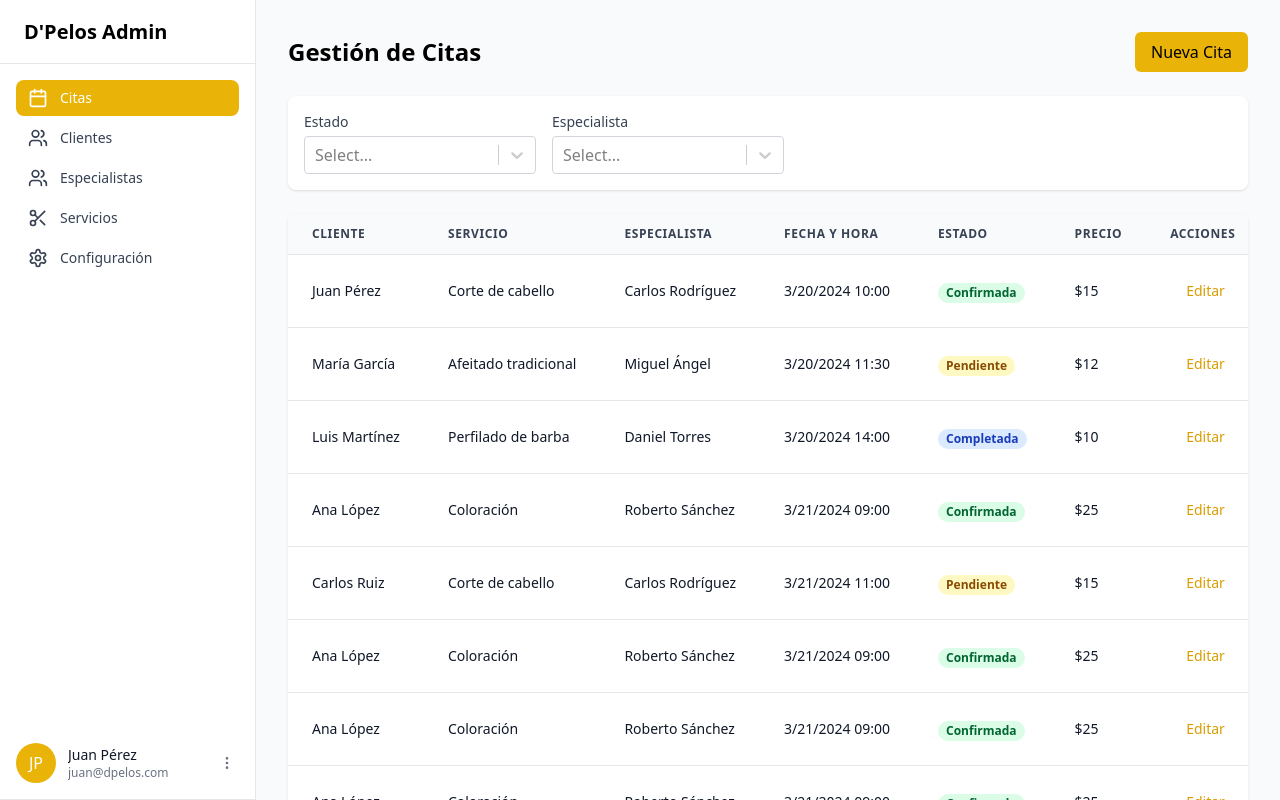
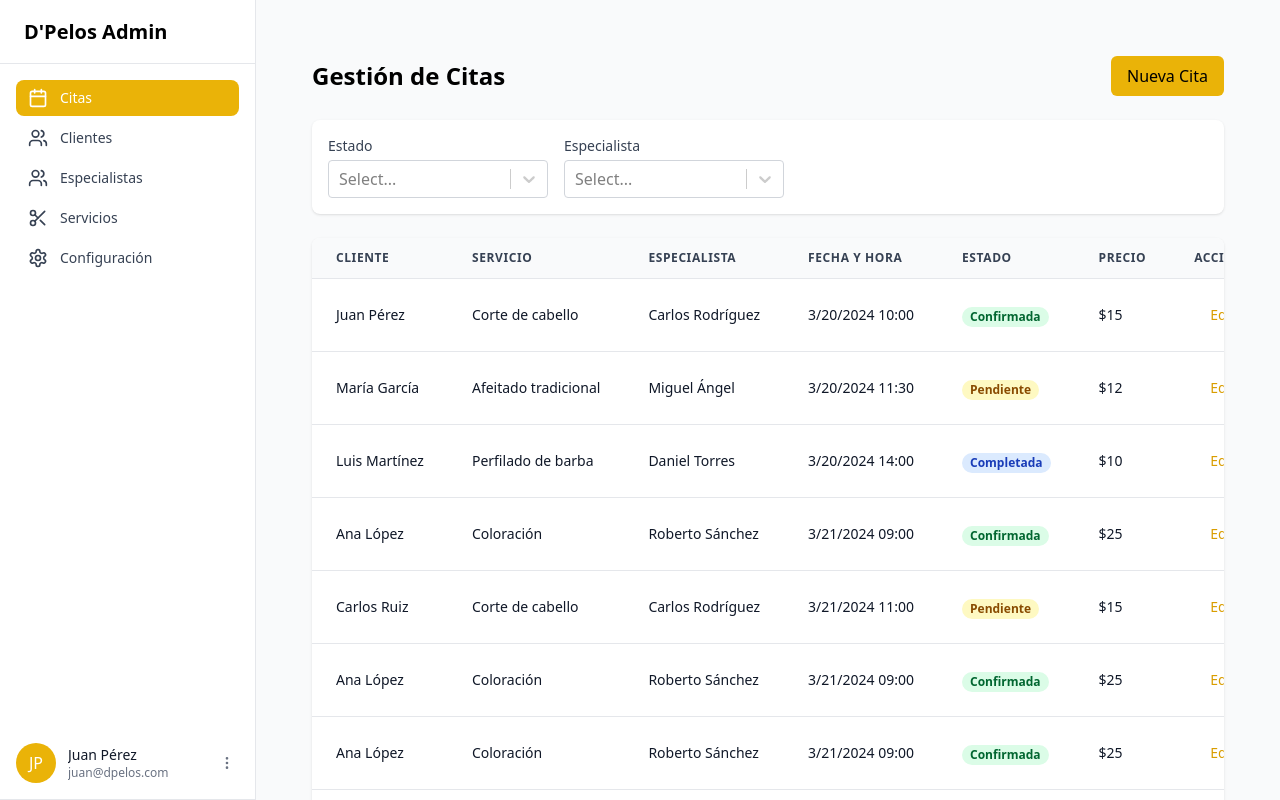
Before and after one commit to DIOR27/peluqueria, a React (Vite) app in the folder dpelos-client/: page /dashboard in a window 1280 px wide. Built offline with nearby package versions, Linux system fonts and the light colour scheme.

Commit message:
Added extra spacing for appointments

```diff
--- a/dpelos-client/src/pages/dashboard/Appointments.jsx
+++ b/dpelos-client/src/pages/dashboard/Appointments.jsx
@@ -19,7 +19,7 @@
   };
 
   return (
-    <div className="space-y-6">
+    <div className="space-y-6 p-6">
       <div className="flex justify-between items-center">
         <h1 className="text-2xl font-bold">Gestión de Citas</h1>
         <Button
```
